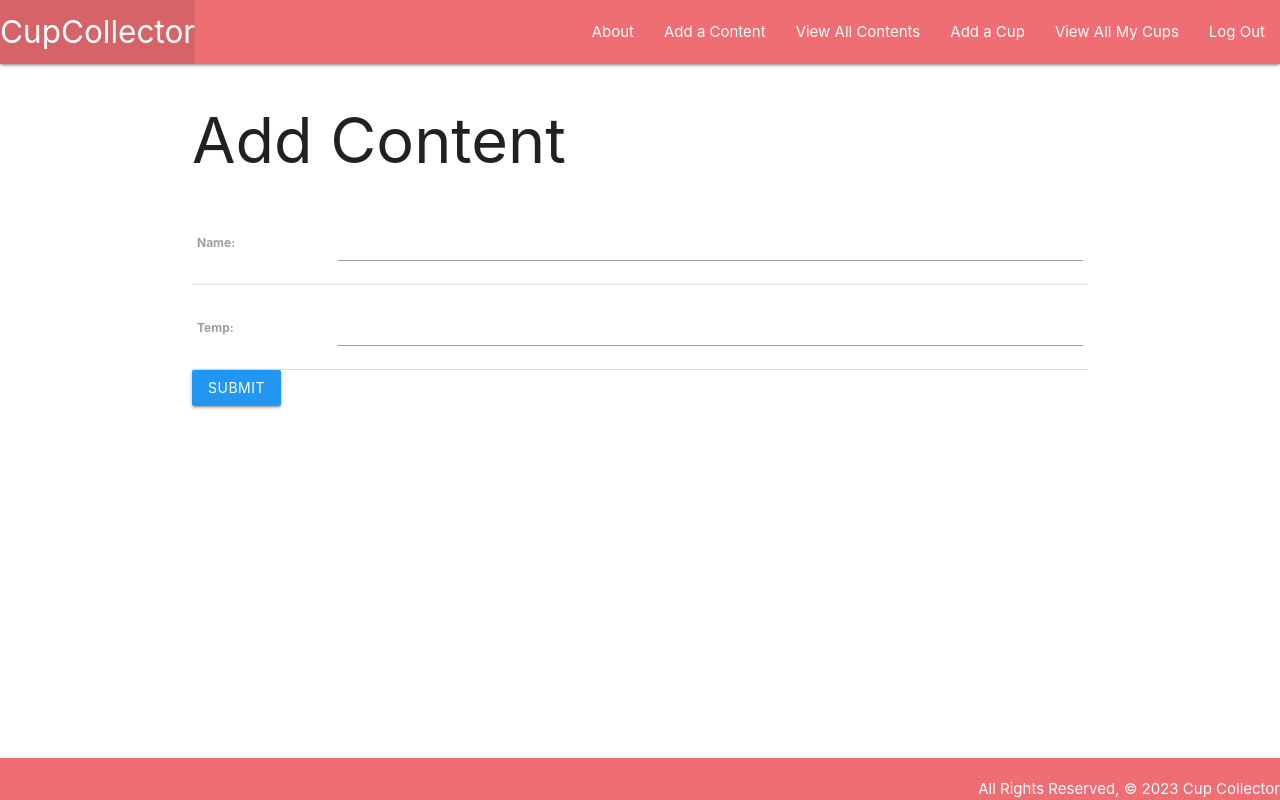
After one commit to rjsander19/CupTracker, a Django app: page /contents/create/ in a window 1280 px wide. The commit adds this page. Run offline with Django 4.2, Linux system fonts and the light colour scheme; the visitor is signed in with stand-in values (Sample User, id 1).

Commit message:
routes update, add contents, add admin

```diff
--- a/cupcollector/settings.py
+++ b/cupcollector/settings.py
@@ -118,6 +118,10 @@ USE_TZ = True
 
 STATIC_URL = '/static/'
 
+LOGIN_REDIRECT_URL = '/cups/'
+
+LOGOUT_REDIRECT_URL = '/'
+
 # Default primary key field type
 # https://docs.djangoproject.com/en/4.2/ref/settings/#default-auto-field
 
--- a/cupcollector/urls.py
+++ b/cupcollector/urls.py
@@ -20,4 +20,5 @@ from django.urls import path, include
 urlpatterns = [
     path('admin/', admin.site.urls),
     path('', include('main_app.urls')),
+    path('accounts/', include('django.contrib.auth.urls')),
 ]
--- a/main_app/admin.py
+++ b/main_app/admin.py
@@ -1,6 +1,7 @@
 from django.contrib import admin
 from .models import Cup
-from .models import Cup, Use
+from .models import Cup, Use, Content
 
 admin.site.register(Cup)
 admin.site.register(Use)
+admin.site.register(Content)
--- a/main_app/models.py
+++ b/main_app/models.py
@@ -1,22 +1,37 @@
 from django.db import models
 from django.urls import reverse
+from datetime import date
+from django.contrib.auth.models import User
 
 STATUS = (
     ('C', 'Clean'),
     ('D', 'Dirty')
 )
 
-# Create your models here.
+
+class Content(models.Model):
+    name = models.CharField(max_length=50)
+    temp = models.CharField(max_length=20)
+
+    def __str__(self):
+        return f'{self.temp} {self.name}'
+
+    def get_absolute_url(self):
+        return reverse('contents_detail', kwargs={'pk': self.id})
+
+
 class Cup(models.Model):
     name = models.CharField(max_length=100)
     description = models.TextField(max_length=250)
     # age = models.IntegerField()
+    contents = models.ManyToManyField(Content)
 
     def __str__(self):
         return f'the cups name is {self.name}'
 
     def get_absolute_url(self):
         return reverse('detail', kwargs = { 'cup_id': self.id })
+    user = models.ForeignKey(User, on_delete=models.CASCADE)
 
 
 class Use(models.Model):
--- a/main_app/templates/about.html
+++ b/main_app/templates/about.html
@@ -3,7 +3,7 @@
 
 <h1>About the Cup Collector</h1>
 <hr />
-<p>Hire the Cup Collector!</p>
+<p>Use the Cup Collector to keep track and display your favorite cups and mugs!</p>
 
 {% endblock %}
 
--- a/main_app/templates/base.html
+++ b/main_app/templates/base.html
@@ -25,12 +25,26 @@
           </ul>
           <ul class="right">
             <li><a href="/about">About</a></li>
+
+            {% if user.is_authenticated %}
+            <li><a href="{% url 'contents_create' %}">Add a Content</a></li>
+            <li><a href="{% url 'contents_index' %}">View All Contents</a></li>
             <li><a href="{% url 'cups_create' %}">Add a Cup</a></li>
             <li><a href="{% url 'index' %}">View All My Cups</a></li>
+            <li><a href="{% url 'logout' %}">Log Out</a></li>
+            {% else %}
+            <li><a href="{% url 'signup' %}">Sign Up</a></li>
+            <li><a href="{% url 'login' %}">Log In</a></li>
+            {% endif %}
           </ul>
         </div>
       </nav>
     </header>
     <main class="container">{% block content %} {% endblock %}</main>
+    <footer class="page-footer">
+      <div class="right">
+        All Rights Reserved, © 2023 Cup Collector
+      </div>
+    </footer>
   </body>
 </html>
--- /dev/null
+++ b/main_app/templates/main_app/content_form.html
@@ -0,0 +1,16 @@
+{% extends 'base.html' %} {% block content%}
+<form action='' method='POST' autocomplete="off">
+
+    {% csrf_token %}
+    {% if object %}
+    <h1>Edit <span class="teal-text">{{ object.name }}</span></h1>
+    {% else %}
+    <h1>Add Content</h1>
+    {% endif%}
+    <table>
+        {{ form.as_table }}
+    </table>
+    <input type="submit" value="Submit" class="btn blue" />
+</form>
+
+{% endblock%}
--- a/main_app/urls.py
+++ b/main_app/urls.py
@@ -3,11 +3,32 @@ from . import views
 
 urlpatterns = [
     path('', views.home, name='home'),
+
     path('about/', views.about, name='about'),
+
     path('cups/', views.cups_index, name='index'),
+
     path('cups/<int:cup_id>/', views.cups_detail, name='detail'),
+
     path('cups/create/', views.CupCreate.as_view(), name='cups_create'),
+
     path('cups/<int:pk>/update/', views.CupUpdate.as_view(), name='cups_update'),
+
     path('cups/<int:pk>/delete/', views.CupDelete.as_view(), name='cups_delete'),
+
     path('cups/<int:cup_id>/add_use/', views.add_use, name='add_use'),
+
+    path('cups/<int:cup_id>/assoc_content/<int:content_id>/', views.assoc_content, name='assoc_content'),
+
+    path('contents/create/', views.ContentCreate.as_view(), name='contents_create'),
+
+    path('contents/', views.ContentsIndex.as_view(), name='contents_index'),
+
+    path('contents/<int:pk>/', views.ContentsDetail.as_view(), name='contents_detail'),
+
+    path('contents/<int:pk>/update/', views.ContentUpdate.as_view(), name='contents_update'),
+
+    path('contents/<int:pk>/delete/', views.ContentDelete.as_view(), name='contents_delete'),
+
+    path('accounts/signup/', views.signup, name='signup'),
 ]
--- a/main_app/views.py
+++ b/main_app/views.py
@@ -1,16 +1,26 @@
+from django.views.generic import ListView, DetailView
+
+from django.contrib.auth import login
+
+from django.contrib.auth.forms import UserCreationForm
+
+from django.contrib.auth.decorators import login_required
+
+from django.contrib.auth.mixins import LoginRequiredMixin
+
 from django.shortcuts import render
 
 from django.http import HttpResponse
 
 from django.views.generic.edit import CreateView, UpdateView, DeleteView
 
-from .models import Cup
+from .models import Cup, Content
 
 from .forms import UseForm
 
 from django.shortcuts import render, redirect
 
-# Add the Cat class & list and view function below the imports
+
 
 # cups = [
 #   Cup('Lolo', 'foul little demon'),
@@ -18,7 +28,7 @@ from django.shortcuts import render, redirect
 #   Cup('Raven', '3 legged cat')
 # ]
 
-# Create your views here.
+
 
 #Home View
 def home(request):
@@ -28,15 +38,38 @@ def home(request):
 def about(request):
   return render(request, 'about.html')
 
+@login_required
 def cups_index(request):
-  cups = Cup.objects.all()
+  cups = Cup.objects.filter(user=request.user)
   return render(request, 'cups/index.html', { 'cups': cups })
 
+@login_required
 def cups_detail(request, cup_id):
     cup = Cup.objects.get(id=cup_id)
+
+    contents_cup_doesnt_have = Content.objects.exclude(id__in = cup.contents.all().values_list('id'))
+    cup.contents.all().values_list('id')
+
     use_form = UseForm()
-    return render(request, 'cups/detail.html', {'cup': cup, 'use_form': use_form})
+    return render(request, 'cups/detail.html', {'cup': cup, 'use_form': use_form, 'contents': contents_cup_doesnt_have})
 
+
+def signup(request):
+  error_message = ''
+  if request.method == 'POST':
+    form = UserCreationForm(request.POST)
+    if form.is_valid():
+      user = form.save()
+      login(request, user)
+      return redirect('index')
+    else:
+      error_message = 'Invalid sign up - try again'
+  form = UserCreationForm()
+  context = {'form': form, 'error_message': error_message}
+  return render(request, 'registration/signup.html', context)
+
+
+@login_required
 def add_use(request, cup_id):
     form = UseForm(request.POST)
     if form.is_valid():
@@ -45,15 +78,45 @@ def add_use(request, cup_id):
        new_use.save()
     return redirect('detail', cup_id=cup_id)
 
-class CupCreate(CreateView):
+
+@login_required
+def assoc_content(request, cup_id, content_id):
+  Cup.objects.get(id=cup_id).contents.add(content_id)
+  return redirect('detail', cup_id=cup_id)
+
+
+
+class CupCreate(LoginRequiredMixin, CreateView):
   model = Cup
-  fields = '__all__'
-#   success_url = '/cups/'
+  fields = ('name', 'description')
+  def form_valid(self, form):
+    form.instance.user = self.request.user
+    return super().form_valid(form)
 
-class CupUpdate(UpdateView):
+class CupUpdate(LoginRequiredMixin, UpdateView):
     model = Cup
     fields = ['description']
 
-class CupDelete(DeleteView):
+class CupDelete(LoginRequiredMixin, DeleteView):
     model = Cup
     success_url = '/cups/'
+
+
+
+class ContentsIndex(LoginRequiredMixin, ListView):
+    model = Content
+
+class ContentsDetail(LoginRequiredMixin, DetailView):
+    model = Content
+
+class ContentCreate(LoginRequiredMixin, CreateView):
+    model = Content
+    fields = '__all__'
+
+class ContentUpdate(UpdateView):
+    model = Content
+    fields = '__all__'
+
+class ContentDelete(LoginRequiredMixin, DeleteView):
+    model = Content
+    success_url = '/contents/'
```
Also changed, not shown: main_app/templates/cups/detail.html (+43 -5 lines), main_app/templates/main_app/content_confirm_delete.html (added, +13 -0 lines), main_app/templates/main_app/content_detail.html (added, +18 -0 lines), main_app/templates/main_app/content_list.html (added, +13 -0 lines), main_app/templates/registration/login.html (added, +12 -0 lines), main_app/templates/registration/signup.html (added, +15 -0 lines), main_app/migrations/0003_content_cup_contents.py (added), main_app/migrations/0004_rename_description_content_name_content_temp_and_more.py (added).
